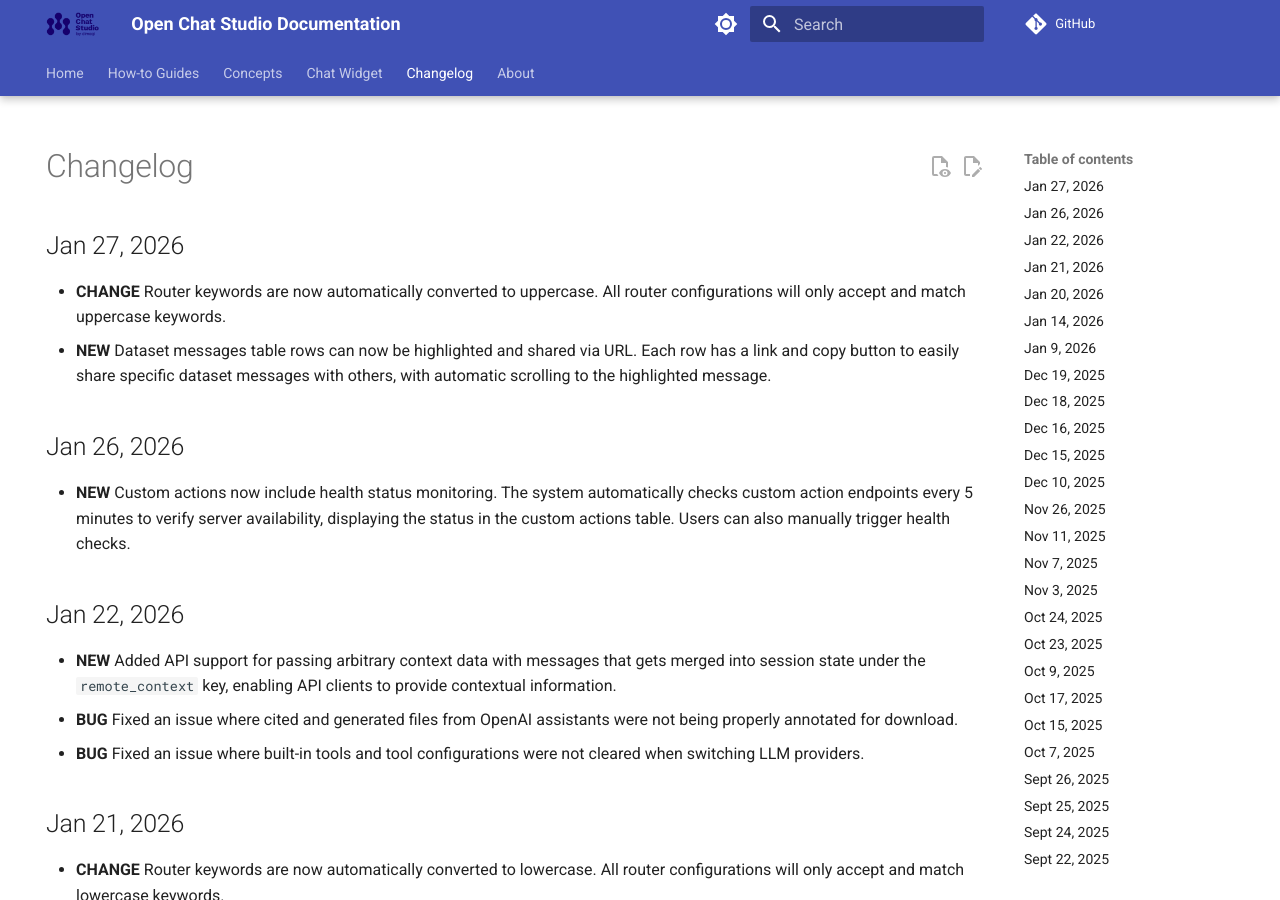
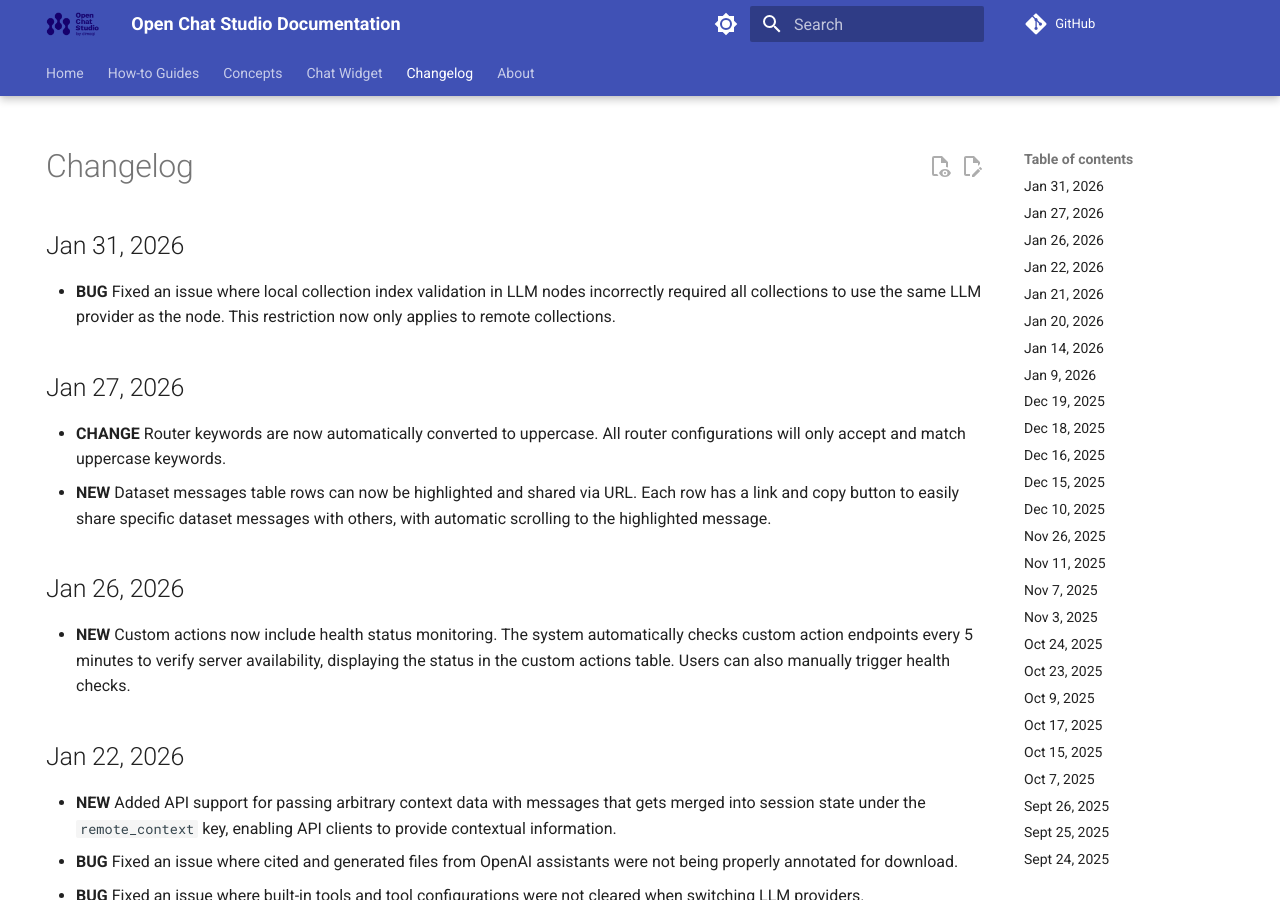
Before and after one commit to dimagi/open-chat-studio-docs, an MkDocs documentation site: the page built from docs/changelog.md, in a window 1280 px wide and 900 px high. Built offline with MkDocs 1.6.1 and Material for MkDocs 9.7.7, drawn with Linux system fonts in a browser that asks for light colours; emoji names are drawn with the system emoji font; a script that is not in the unit is left out; comment, search, counter and statistics services are not loaded.

Commit message:
update changelog and docs from OCS PR #2728

```diff
--- a/docs/changelog.md
+++ b/docs/changelog.md
@@ -4,6 +4,9 @@ hide:
 ---
 
 # Changelog
+## Jan 31, 2026
+* **BUG** Fixed an issue where local collection index validation in LLM nodes incorrectly required all collections to use the same LLM provider as the node. This restriction now only applies to remote collections.
+
 ## Jan 27, 2026
 * **CHANGE** Router keywords are now automatically converted to uppercase. All router configurations will only accept and match uppercase keywords.
 * **NEW** Dataset messages table rows can now be highlighted and shared via URL. Each row has a link and copy button to easily share specific dataset messages with others, with automatic scrolling to the highlighted message.
```
